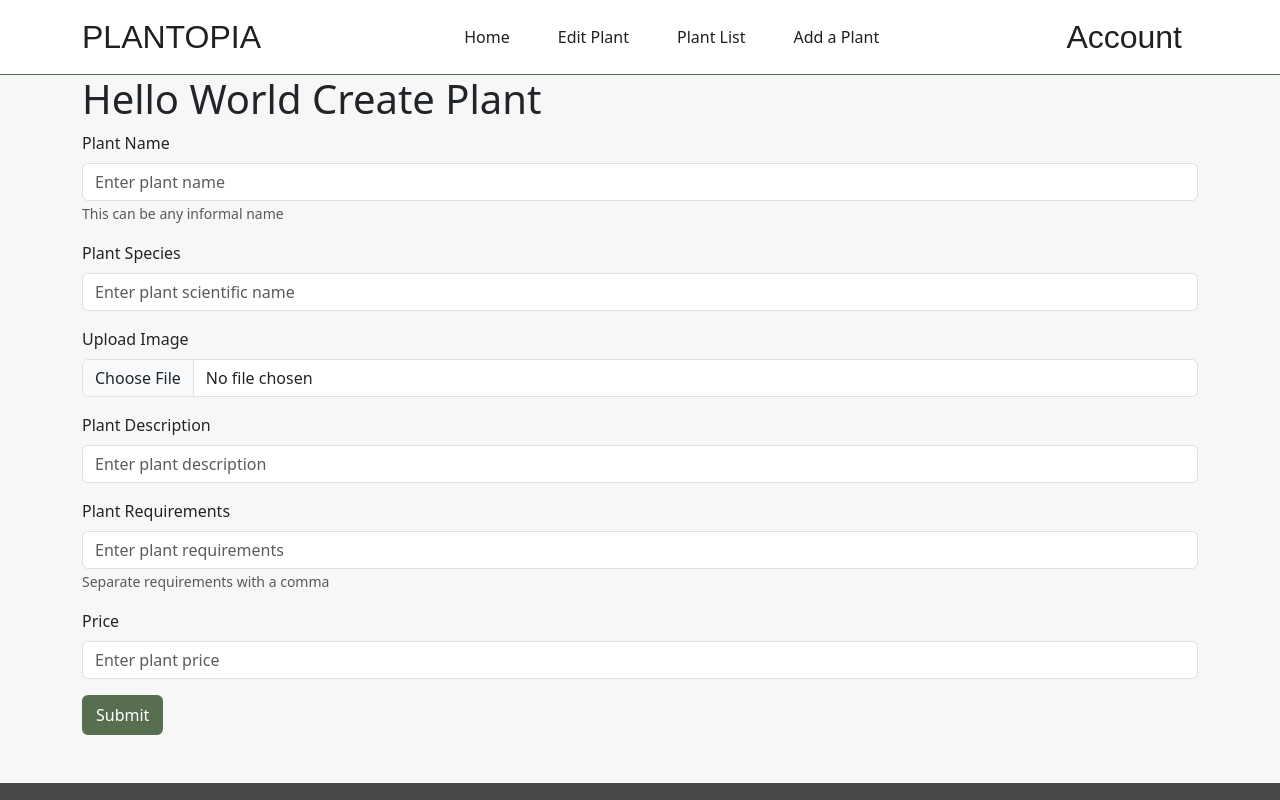
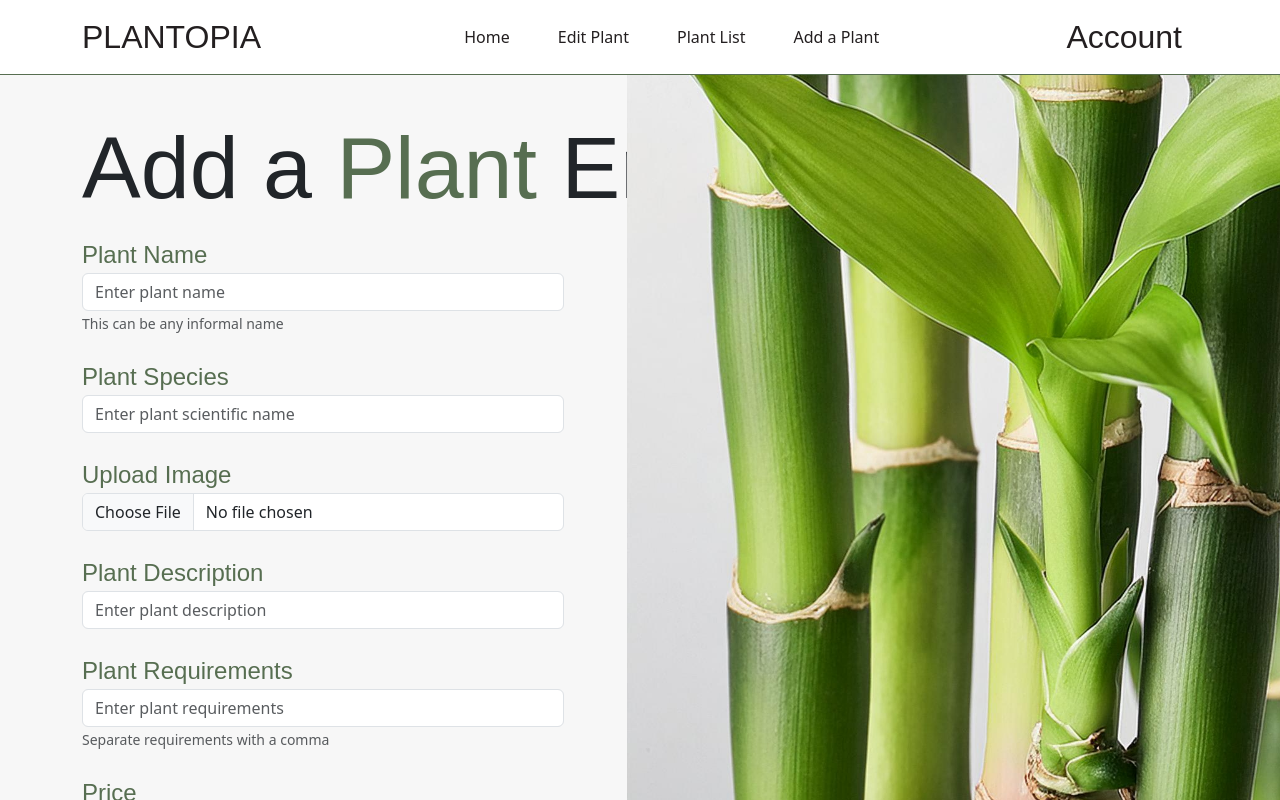
Before and after one commit to KurtSchwimmbacher/DV200T2IndAssessment, a React (Create React App) app in the folder frontend/plant_assessment/: page /post in a window 1280 px wide. Shown: the top 800 px of the page. Built offline with nearby package versions, Linux system fonts and the light colour scheme; the HTML template or start-up script is replaced by a standard one.

Commit message:
add styling to create plant forn

```diff
--- a/frontend/plant_assessment/src/components/CreatePlantForm.js
+++ b/frontend/plant_assessment/src/components/CreatePlantForm.js
@@ -1,8 +1,7 @@
 import Button from 'react-bootstrap/Button';
 import Form from 'react-bootstrap/Form';
-
+import Alert from 'react-bootstrap/Alert';
 import axios from 'axios';
-
 import { useState } from 'react';
 
 function CreatePlantForm() {
@@ -11,11 +10,31 @@ function CreatePlantForm() {
     const [plantImage, setPlantImage] = useState(null);
     const [plantDesc, setPlantDesc] = useState("");
     const [plantReq, setPlantReq] = useState("");
-    const [plantPrice, setPlantPrice] = useState(0);
+    const [plantPrice, setPlantPrice] = useState("");
     const [message, setMessage] = useState("");
+    const [errors, setErrors] = useState({});
+
+    const validateForm = () => {
+        let formErrors = {};
+
+        if (!plantName) formErrors.plantName = "Plant name is required";
+        if (!plantSpecies) formErrors.plantSpecies = "Plant species is required";
+        if (!plantImage) formErrors.plantImage = "Plant image is required";
+        if (!plantDesc) formErrors.plantDesc = "Plant description is required";
+        if (!plantReq) formErrors.plantReq = "Plant requirements are required";
+        if (!plantPrice || plantPrice <= 0) formErrors.plantPrice = "Plant price must be a positive number";
+
+        setErrors(formErrors);
+
+        return Object.keys(formErrors).length === 0;
+    };
 
     const handleSubmit = async (e) => {
         e.preventDefault();
+
+        if (!validateForm()) {
+            return;
+        }
 
         const formData = new FormData();
         formData.append('name', plantName);
@@ -32,47 +51,95 @@ function CreatePlantForm() {
                 }
             });
             setMessage("Plant created successfully");
-            alert("Plant created successfully")
+            alert("Plant created successfully");
         } catch (error) {
             setMessage(error.response.data.error);
         }
     };
 
     return (
-        <Form onSubmit={handleSubmit}>
+        <Form onSubmit={handleSubmit} className='create-plant-form'>
             <Form.Group className="mb-3" controlId="createPlantName">
-                <Form.Label>Plant Name</Form.Label>
-                <Form.Control type="text" placeholder="Enter plant name" onChange={e => setPlantName(e.target.value)} />
+                <Form.Label className='form-label'>Plant Name</Form.Label>
+                <Form.Control
+                    type="text"
+                    placeholder="Enter plant name"
+                    onChange={e => setPlantName(e.target.value)}
+                    isInvalid={!!errors.plantName}
+                />
+                <Form.Control.Feedback type="invalid">
+                    {errors.plantName}
+                </Form.Control.Feedback>
                 <Form.Text className="text-muted">
                     This can be any informal name
                 </Form.Text>
             </Form.Group>
             <Form.Group className="mb-3" controlId="formPlantSpecies">
-                <Form.Label>Plant Species</Form.Label>
-                <Form.Control type="text" placeholder="Enter plant scientific name" onChange={e => setPlantSpecies(e.target.value)} />
+                <Form.Label className='form-label'>Plant Species</Form.Label>
+                <Form.Control
+                    type="text"
+                    placeholder="Enter plant scientific name"
+                    onChange={e => setPlantSpecies(e.target.value)}
+                    isInvalid={!!errors.plantSpecies}
+                />
+                <Form.Control.Feedback type="invalid">
+                    {errors.plantSpecies}
+                </Form.Control.Feedback>
             </Form.Group>
             <Form.Group controlId="formFile" className="mb-3">
-                <Form.Label>Upload Image</Form.Label>
-                <Form.Control type="file" onChange={e => setPlantImage(e.target.files[0])} />
+                <Form.Label className='form-label'>Upload Image</Form.Label>
+                <Form.Control
+                    type="file"
+                    onChange={e => setPlantImage(e.target.files[0])}
+                    isInvalid={!!errors.plantImage}
+                />
+                <Form.Control.Feedback type="invalid">
+                    {errors.plantImage}
+                </Form.Control.Feedback>
             </Form.Group>
             <Form.Group className="mb-3" controlId="formPlantDescription">
-                <Form.Label>Plant Description</Form.Label>
-                <Form.Control type="text" placeholder="Enter plant description" onChange={e => setPlantDesc(e.target.value)} />
+                <Form.Label className='form-label'>Plant Description</Form.Label>
+                <Form.Control
+                    type="text"
+                    placeholder="Enter plant description"
+                    onChange={e => setPlantDesc(e.target.value)}
+                    isInvalid={!!errors.plantDesc}
+                />
+                <Form.Control.Feedback type="invalid">
+                    {errors.plantDesc}
+                </Form.Control.Feedback>
             </Form.Group>
             <Form.Group className="mb-3" controlId="formPlantRequirements">
-                <Form.Label>Plant Requirements</Form.Label>
-                <Form.Control type="text" placeholder="Enter plant requirements" onChange={e => setPlantReq(e.target.value)} />
+                <Form.Label className='form-label'>Plant Requirements</Form.Label>
+                <Form.Control
+                    type="text"
+                    placeholder="Enter plant requirements"
+                    onChange={e => setPlantReq(e.target.value)}
+                    isInvalid={!!errors.plantReq}
+                />
+                <Form.Control.Feedback type="invalid">
+                    {errors.plantReq}
+                </Form.Control.Feedback>
                 <Form.Text className="text-muted">
                     Separate requirements with a comma
                 </Form.Text>
             </Form.Group>
             <Form.Group className="mb-3" controlId="formPlantPrice">
-                <Form.Label>Price</Form.Label>
-                <Form.Control type="number" placeholder="Enter plant price" onChange={e => setPlantPrice(e.target.value)} />
+                <Form.Label className='form-label'>Price</Form.Label>
+                <Form.Control
+                    type="number"
+                    placeholder="Enter plant price"
+                    onChange={e => setPlantPrice(e.target.value)}
+                    isInvalid={!!errors.plantPrice}
+                />
+                <Form.Control.Feedback type="invalid">
+                    {errors.plantPrice}
+                </Form.Control.Feedback>
             </Form.Group>
-            <Button variant="primary" type="submit">
+            <Button className='submit-btn' type="submit">
                 Submit
             </Button>
+            {message && <Alert variant="success" className="mt-3">{message}</Alert>}
         </Form>
     );
 }
--- a/frontend/plant_assessment/src/components/FooterComp.js
+++ b/frontend/plant_assessment/src/components/FooterComp.js
@@ -4,7 +4,7 @@ import footerImg from '../assets/succulant-close-up.jpg';
 function FooterComp() {
 
   return (
-    <footer className='mt-5'>
+    <footer>
             <div className='footer-overlay'>
                 {/* <img src={footerImg} alt='plant' className='footer-img'></img>   */}
                 <h1 className="footer-title">PLANTOPIA</h1>
--- a/frontend/plant_assessment/src/pages/CreatePlant.js
+++ b/frontend/plant_assessment/src/pages/CreatePlant.js
@@ -7,9 +7,10 @@ import NavigationBar from "../components/NavigationBar";
 import CreatePlantForm from "../components/CreatePlantForm";
 import FooterComp from "../components/FooterComp";
 
+import bamboo from '../assets/bamboo-close-up.jpg';
 
 
-// import "../styles/HomePage.css";
+import "../styles/CreatePlant.css";
 
 
 
@@ -22,19 +23,23 @@ function CreatePlant() {
         <NavigationBar />
             <Container>
                 <Row>
-                    <Col>
-                        <h1>
-                            Hello World
-                            Create Plant
+                    <Col className="col-12 details-title-con">
+                        <h1 className="home-title">
+                            Add a <b className="green-title-word">Plant</b> Entry
                         </h1>
                     </Col>
                 </Row>
                 <Row>
-                    <Col>
+                    <Col className="col-6">
                         <CreatePlantForm />
                     </Col>
+                    <Col className="col-6"></Col>
                 </Row>
             </Container>
+
+            <div className="bamboo-img-con">
+                <img src={bamboo} alt="bamboo" className="bamboo-img"></img>
+            </div>
 
             <FooterComp />
         </>
--- /dev/null
+++ b/frontend/plant_assessment/src/styles/CreatePlant.css
@@ -0,0 +1,31 @@
+.create-plant-form{
+    border-radius: 25px;
+    /* border: 1px solid #576E51; */
+    padding-right: 4rem;
+}
+
+.submit-btn{
+    margin-top: 2vh;
+    border-radius: 25px;
+    padding: 15px;
+    width: 100%;
+}
+
+.form-label{
+    margin-top: 1vh;
+    margin-bottom: 0;
+    font-family: "Bebas Neue", sans-serif;
+    color: #576E51;
+    font-size: 24px;
+}
+
+.bamboo-img-con{
+    width: 51%;
+    margin-left: 49%;
+    margin-top: -152vh;
+    overflow: hidden;
+}
+
+.bamboo-img{
+    height: 160vh;
+}
--- a/frontend/plant_assessment/src/styles/FooterComp.css
+++ b/frontend/plant_assessment/src/styles/FooterComp.css
@@ -5,7 +5,6 @@
 }
 
 footer{
-
     bottom: 0;
     width: 100%;
 }
```
Also changed, not shown: frontend/plant_assessment/src/assets/bamboo-close-up.jpg (added).
